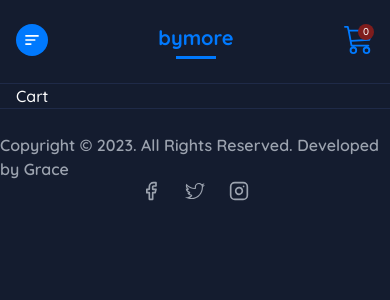
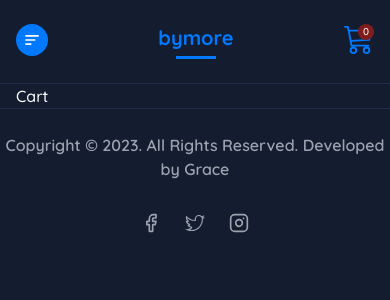
Before and after one commit to gracebir/buymore, a Next.js app: page /cart in a window 390 px wide. Shown: the top 300 px of the page. Built offline with nearby package versions, Linux system fonts and the light colour scheme.

Commit message:
adding gap on mob view

```diff
--- a/src/components/Footer.tsx
+++ b/src/components/Footer.tsx
@@ -5,8 +5,8 @@ import { TfiTwitter } from 'react-icons/tfi'
 function Footer() {
   return (
     <footer className="w-full py-6 border-t border-dark-color">
-      <div className="flex max-w-6xl mx-auto lg:justify-between lg:flex-row flex-col items-center">
-      <p className='text-gray-400 font-semibold'>Copyright &copy; 2023. All Rights Reserved. Developed by <a className="hover:text-gray-200 duration-300" href="https://github.com/gracebir">Grace</a></p>
+      <div className="flex max-w-6xl gap-8 mx-auto lg:justify-between lg:flex-row flex-col items-center">
+      <p className='text-gray-400 text-center lg:text-start font-semibold'>Copyright &copy; 2023. All Rights Reserved. Developed by <a className="hover:text-gray-200 duration-300" href="https://github.com/gracebir">Grace</a></p>
       <div className="flex gap-6 text-gray-400">
         <a className='hover:text-gray-200 duration-300' href="https://facebook.com/buymore">
             <FiFacebook size={20}/>
```
